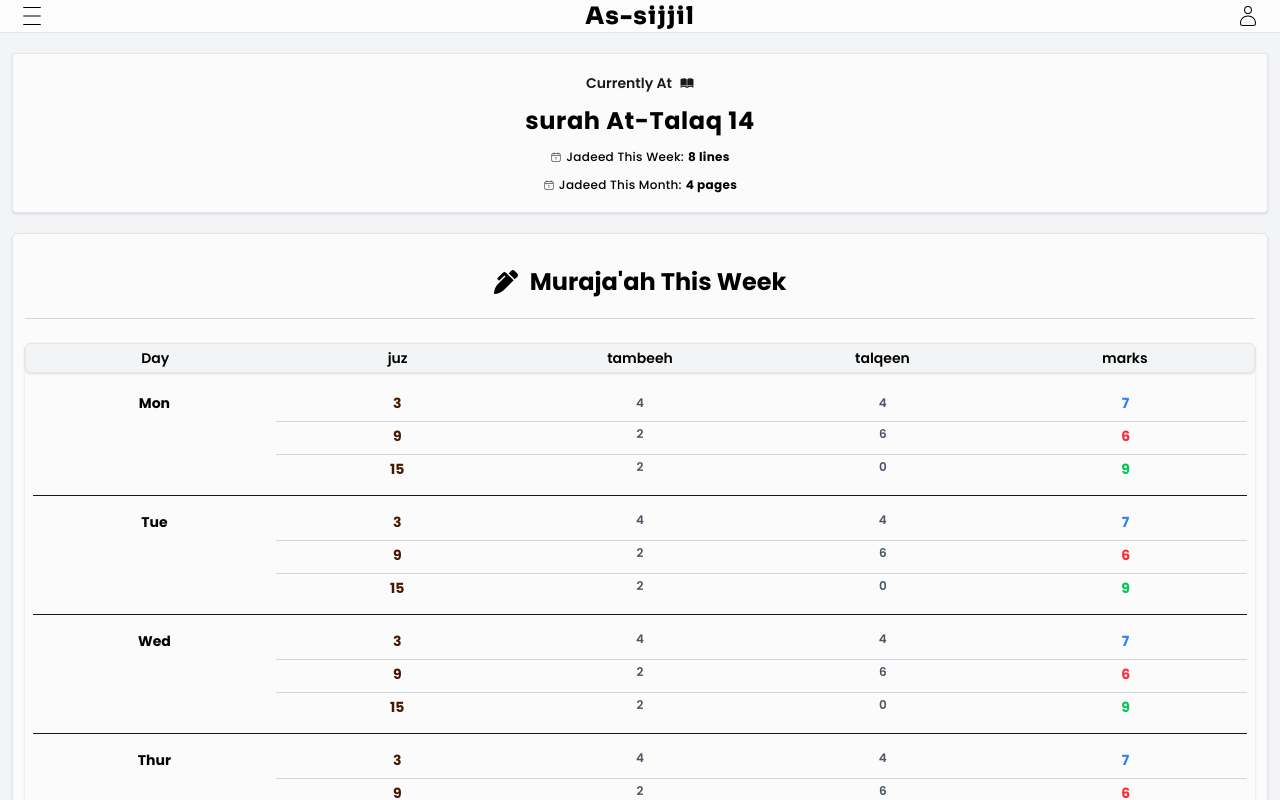
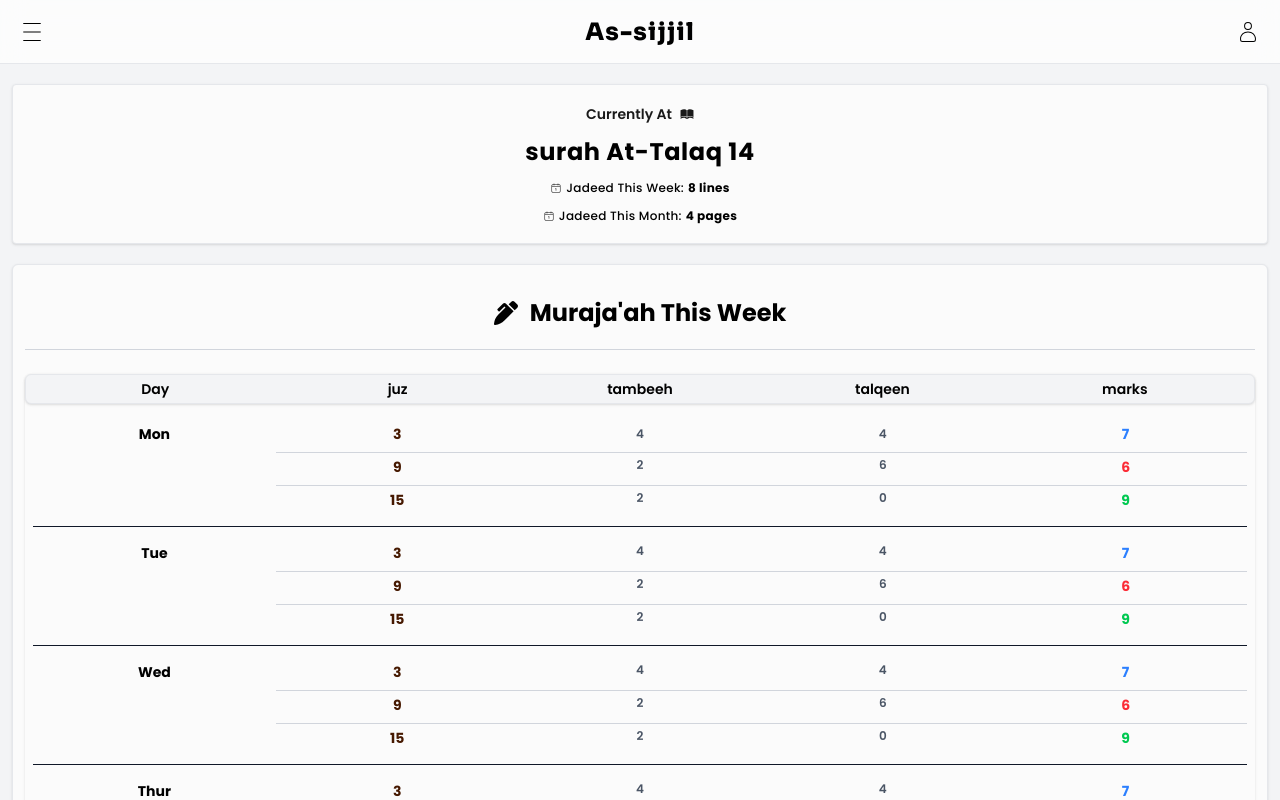
Before and after one commit to huzefa63/as-sijjil, a Next.js app: page /dashboard in a window 1280 px wide. Shown: the top 800 px of the page. Built offline with nearby package versions, Linux system fonts and the light colour scheme.

Commit message:
increased nav height

```diff
--- a/app/_components/AppNav.jsx
+++ b/app/_components/AppNav.jsx
@@ -14,7 +14,7 @@ function AppNav() {
   const [showNav, setShowNav] = useState(false);
 
   return (
-    <div className="relative h-28 px-5 bg-white/70 backdrop-blur-md border-b border-gray-200 flex items-center justify-between">
+    <div className="relative min-h-16 px-5 bg-white/70 backdrop-blur-md border-b border-gray-200 flex items-center justify-between">
       {/* Left Icon */}
       <button
         onClick={() => setShowNav((prev) => !prev)}
```
